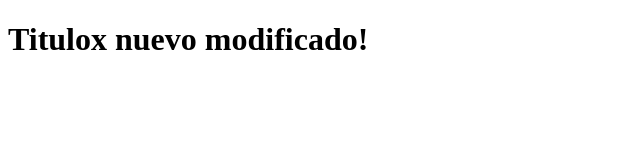
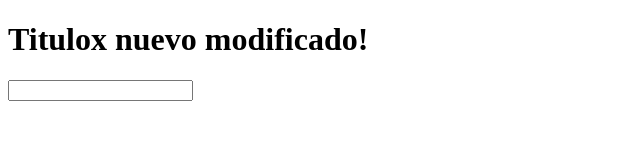
Before and after one commit to Robertoustariz/helloworldGIT, a plain HTML site: page index.html in a window 1280 px wide. Shown: the whole page, without its empty margins (0-640 px from the left). Drawn offline with Linux system fonts and the light colour scheme.

Commit message:
se modifico index

```diff
--- a/index.html
+++ b/index.html
@@ -8,5 +8,6 @@
 </head>
 <body>
     <h1>Titulox nuevo modificado!</h1>
+    <input type="text" name="firstname" id="firstame">
 </body>
 </html>
```
